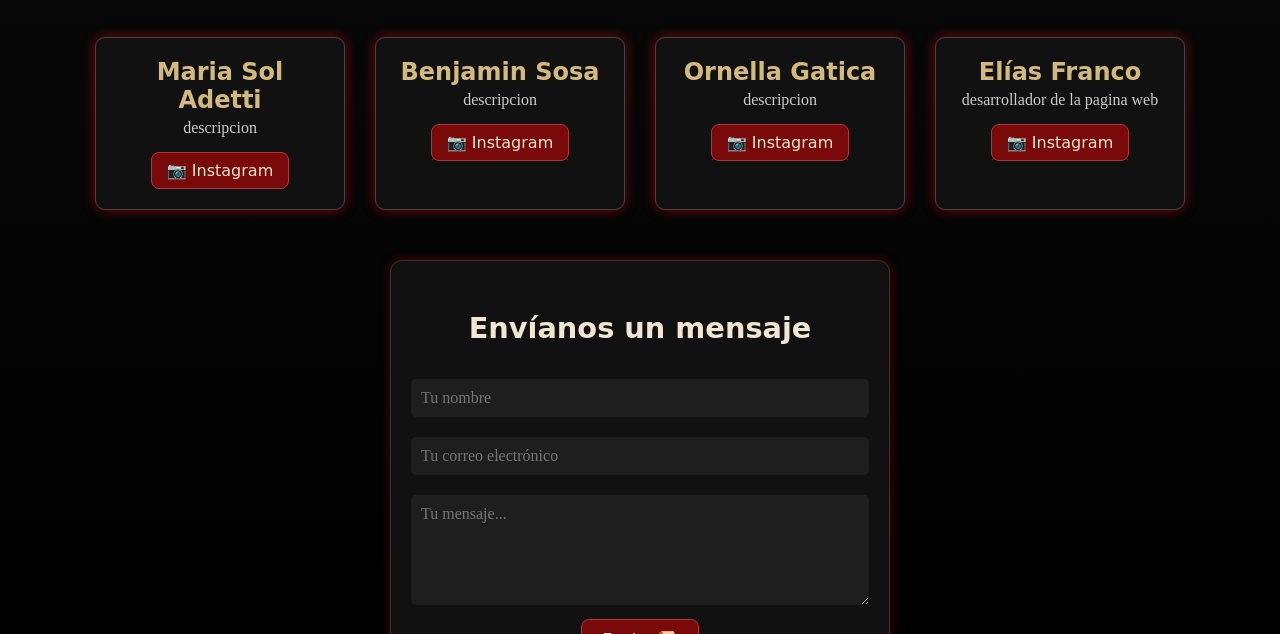
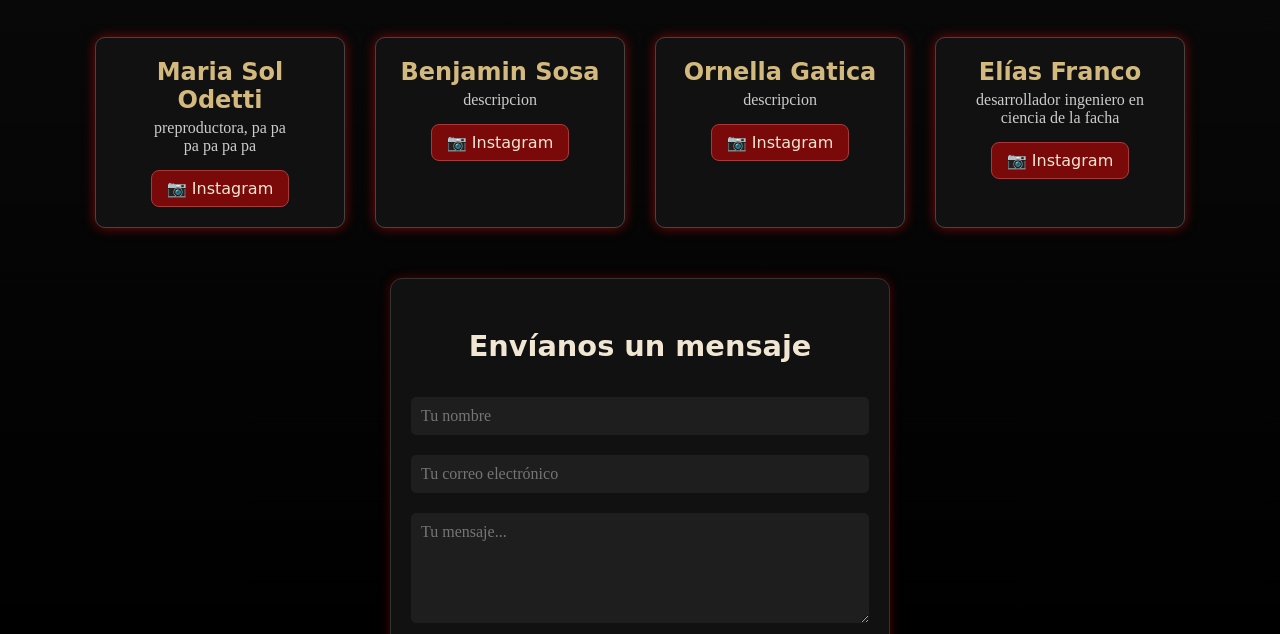
Before and after one commit to hologramaX/todos, a plain HTML site: page Contacto.html in a window 1280 px wide. Shown: the part 164-798 px from the top of the page. Drawn offline with Linux system fonts and the light colour scheme; a web font is replaced by a local one.

Commit message:
Add files via upload

```diff
--- a/Contacto.html
+++ b/Contacto.html
@@ -14,9 +14,9 @@
     <div class="perfiles">
 
       <div class="perfil">
-        <strong>Maria Sol Adetti</strong>
-        <div class="descripcion">descripcion</div>
-        <a href="Instagram" target="_blank" class="instagram">📷 Instagram</a>
+        <strong>Maria Sol Odetti</strong>
+        <div class="descripcion">preproductora, pa pa pa pa pa pa</div>
+        <a href="https://www.instagram.com/solodetti_ph/" target="_blank" class="instagram">📷 Instagram</a>
       </div>
 
       <div class="perfil">
@@ -28,12 +28,12 @@
       <div class="perfil">
         <strong>Ornella Gatica</strong>
         <div class="descripcion">descripcion</div>
-        <a href="Instagram" target="_blank" class="instagram">📷 Instagram</a>
+        <a href="https://www.instagram.com/ivonne.055/" target="_blank" class="instagram">📷 Instagram</a>
       </div>
 
       <div class="perfil">
         <strong>Elías Franco</strong>
-        <div class="descripcion">desarrollador de la pagina web</div>
+        <div class="descripcion">desarrollador ingeniero en ciencia de la facha</div>
         <a href="https://www.instagram.com/eliasfran_ar/" target="_blank" class="instagram">📷 Instagram</a>
       </div>
     </div>
```
Also changed, not shown: index.html (line endings or trailing spaces).
